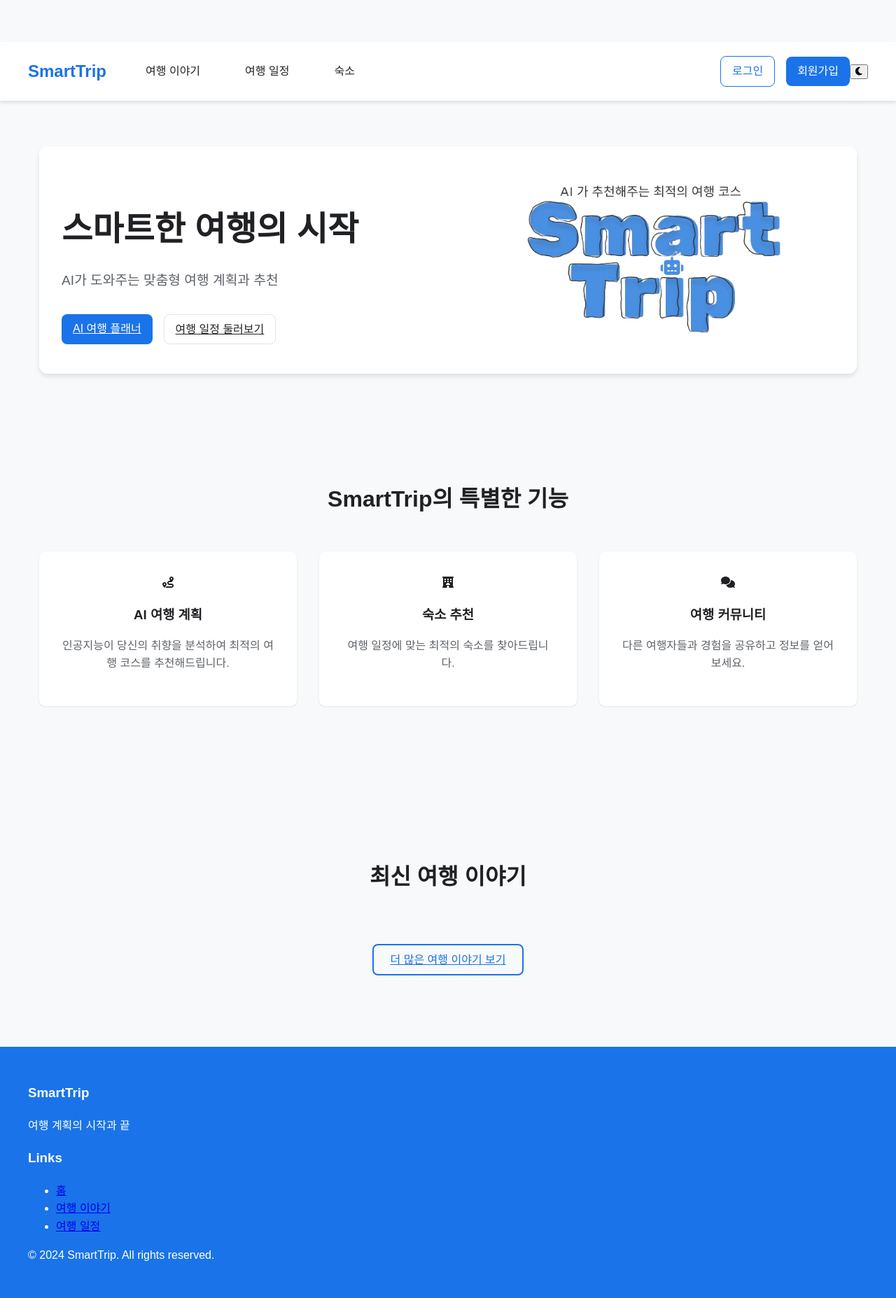
After one commit to choi-sun1/TTproject, a Django app: template templates/home.html in a window 1280 px wide. The commit adds this page. Shown: the whole page at 70% size. Run offline with Django 4.2, Linux system fonts and the light colour scheme; the template is opened without the code that fills it, so the values that code supplies are empty.

```diff
--- a/accounts/urls.py
+++ b/accounts/urls.py
@@ -12,6 +12,7 @@ urlpatterns = [
     path('profile/', views.profile_view, name='profile'),
     path('profile/edit/', views.profile_edit, name='profile_edit'),
     path('profile/<str:nickname>/', views.UserProfileView.as_view(), name='user_profile'),
+    path('settings/', views.settings_view, name='settings'),
 
     # 비밀번호 재설정 URL 패턴 추가
     path('password_reset/',
--- a/accounts/views.py
+++ b/accounts/views.py
@@ -93,3 +93,7 @@ def profile_edit(request):
         'user': request.user
     }
     return render(request, 'accounts/profile_edit.html', context)
+
+@login_required
+def settings_view(request):
+    return render(request, 'accounts/settings.html')
--- a/articles/urls.py
+++ b/articles/urls.py
@@ -1,7 +1,7 @@
 from django.urls import path
 from . import views
 
-app_name = 'articles'
+app_name = 'articles'  # 네임스페이스 설정
 
 urlpatterns = [
     # Frontend URLs
--- a/static/css/components.css
+++ b/static/css/components.css
@@ -35,49 +35,33 @@
 
 /* 버튼 스타일 */
 .btn {
-    padding: 0.75rem 1.5rem;
+    padding: 0.5rem 1rem;
     border-radius: var(--radius-md);
-    border: none;
-    font-weight: 500;
+    transition: all 0.3s ease;
     cursor: pointer;
-    transition: all 0.2s ease;
-    text-decoration: none;
-    display: inline-flex;
-    align-items: center;
-    justify-content: center;
-    gap: 0.5rem;
 }
 
 .btn-primary {
     background-color: var(--primary-color);
-    color: white;
-    box-shadow: var(--shadow-sm);
-}
-
-.btn-primary:hover {
-    background-color: var(--secondary-dark);
-    box-shadow: var(--shadow-md);
-    transform: translateY(-1px);
+    color: var(--btn-text);
 }
 
 .btn-secondary {
     background-color: var(--surface-bg);
-    color: var(--primary-color);
+    color: var(--text-primary);
     border: 1px solid var(--border-color);
 }
 
-.btn-secondary:hover {
-    background-color: var(--background-color);
+.btn-outline {
+    background: transparent;
+    border: 2px solid var(--primary-color);
+    color: var(--primary-color);
 }
 
+/* 카드 스타일 */
 .card {
-    background: var(--surface-bg);
+    background-color: var(--surface-bg);
     border: 1px solid var(--border-color);
     border-radius: var(--radius-md);
     box-shadow: var(--shadow-sm);
-    transition: box-shadow 0.2s ease;
 }
-
-.card:hover {
-    box-shadow: var(--shadow-md);
-}
--- a/static/css/home.css
+++ b/static/css/home.css
@@ -7,79 +7,94 @@ body {
 .home-container {
     max-width: 1200px;
     margin: 0 auto;
-    padding: 2rem 1rem;
+    padding: 0 1rem;
 }
 
+/* Hero Section */
 .hero-section {
-    background: linear-gradient(135deg,
-        rgba(var(--primary-color-rgb), 0.1) 0%,
-        rgba(var(--secondary-color-rgb), 0.1) 100%);
-    padding: 5rem 0;
+    display: flex;
+    align-items: center;
+    justify-content: space-between;
+    gap: 2rem;
+    margin: 4rem 0;
+    padding: 2rem;
+    background: var(--surface-bg);
     border-radius: var(--radius-lg);
-    text-align: center;
-    position: relative;
-    overflow: hidden;
+    box-shadow: var(--shadow-md);
 }
 
-.hero-section::before {
-    content: '';
-    position: absolute;
-    top: 0;
-    left: 0;
-    right: 0;
-    bottom: 0;
-    background: url('../images/pattern.svg') center/cover;
-    opacity: 0.1;
-    z-index: 0;
+.hero-content {
+    flex: 1;
 }
 
-.hero-section > * {
-    position: relative;
-    z-index: 1;
+.hero-content h1 {
+    font-size: 3rem;
+    color: var(--text-primary);
+    margin-bottom: 1rem;
 }
 
-.hero-section h1 {
-    font-size: 2.5rem;
-    margin-bottom: 1rem;
-    color: var(--primary-color);
-}
-
-.hero-section p {
+.hero-content p {
     font-size: 1.2rem;
-    color: #666;
+    color: var(--text-secondary);
     margin-bottom: 2rem;
 }
 
 .hero-buttons {
     display: flex;
     gap: 1rem;
-    justify-content: center;
 }
 
+.hero-image {
+    flex: 1;
+    max-width: 500px;
+}
+
+.hero-image img {
+    width: 100%;
+    height: auto;
+    border-radius: var(--radius-lg);
+}
+
+/* Features Section */
 .features-section {
+    padding: 4rem 0;
+}
+
+.section-title {
+    text-align: center;
+    color: var(--text-primary);
+    font-size: 2rem;
+    margin-bottom: 3rem;
+}
+
+.features-grid {
     display: grid;
-    grid-template-columns: repeat(auto-fit, minmax(300px, 1fr));
+    grid-template-columns: repeat(auto-fit, minmax(250px, 1fr));
     gap: 2rem;
-    padding: 2rem 0;
+    margin-bottom: 4rem;
 }
 
 .feature-card {
+    padding: 2rem;
     background: var(--surface-bg);
-    border-radius: var(--radius-lg);
-    padding: 2rem;
-    box-shadow: var(--card-shadow);
-    transition: all 0.3s ease;
-    border: 1px solid var(--border-color);
+    border-radius: var(--radius-md);
+    box-shadow: var(--shadow-sm);
+    text-align: center;
+    transition: transform 0.3s ease;
 }
 
 .feature-card:hover {
-    transform: translateY(-4px);
-    box-shadow: var(--shadow-lg);
-    border-color: var(--primary-color);
+    transform: translateY(-5px);
+}
+
+.feature-card i {
+    font-size: 2.5rem;
+    color: var(--primary-color);
+    margin-bottom: 1rem;
 }
 
 .feature-card h3 {
-    color: var(--primary-color);
+    color: var(--text-primary);
     margin-bottom: 1rem;
 }
 
@@ -87,16 +102,52 @@ body {
     color: var(--text-secondary);
 }
 
+/* Recent Articles Section */
+.recent-articles {
+    padding: 4rem 0;
+}
+
+.articles-grid {
+    display: grid;
+    grid-template-columns: repeat(auto-fill, minmax(300px, 1fr));
+    gap: 2rem;
+    margin-bottom: 2rem;
+}
+
+.view-more {
+    text-align: center;
+    margin-top: 2rem;
+}
+
+.btn-outline {
+    background: transparent;
+    border: 2px solid var(--primary-color);
+    color: var(--primary-color);
+    padding: 0.75rem 1.5rem;
+    border-radius: var(--radius-md);
+    transition: all 0.3s ease;
+}
+
+.btn-outline:hover {
+    background: var(--primary-color);
+    color: white;
+}
+
 @media (max-width: 768px) {
     .hero-section {
-        padding: 2rem 1rem;
+        flex-direction: column;
+        text-align: center;
     }
 
-    .hero-section h1 {
+    .hero-content h1 {
         font-size: 2rem;
     }
 
     .hero-buttons {
-        flex-direction: column;
+        justify-content: center;
+    }
+
+    .features-grid {
+        grid-template-columns: 1fr;
     }
 }
--- a/static/css/navbar.css
+++ b/static/css/navbar.css
@@ -255,17 +255,226 @@
     display: none;
 }
 
-/* 다크 테마 색상 변수 */
-:root {
-    --bg-color: #ffffff;
-    --text-color: #333333;
-    --nav-bg: #ffffff;
-    --nav-border: #eaeaea;
+/* 프로필 이미지 컨테이너 스타일 */
+.profile-image-container {
+    width: 36px;
+    height: 36px;
+    border-radius: 50%;
+    overflow: hidden;
+    border: 2px solid var(--primary-color);
+    transition: all 0.3s ease;
+    position: relative;
 }
 
-[data-theme="dark"] {
-    --bg-color: #1a1a1a;
-    --text-color: #ffffff;
-    --nav-bg: #2d2d2d;
-    --nav-border: #3d3d3d;
+.profile-image {
+    width: 100%;
+    height: 100%;
+    object-fit: cover;
+    transition: transform 0.3s ease;
 }
+
+.profile-button {
+    display: flex;
+    align-items: center;
+    gap: 0.5rem;
+    background: none;
+    border: none;
+    cursor: pointer;
+    color: var(--text-primary);
+    padding: 0.5rem;
+    border-radius: var(--radius-md);
+    transition: background-color 0.3s ease;
+}
+
+.profile-button:hover .profile-image-container {
+    box-shadow: 0 0 0 2px var(--primary-color);
+}
+
+.profile-button:hover .profile-image {
+    transform: scale(1.1);
+}
+
+/* 드롭다운 메뉴 스타일 */
+.profile-dropdown {
+    position: relative;
+    display: inline-block;
+}
+
+.dropdown-content {
+    display: none;
+    position: absolute;
+    right: 0;
+    top: 100%;
+    min-width: 160px;
+    background-color: var(--surface-bg);
+    border: 1px solid var(--border-color);
+    border-radius: var(--radius-md);
+    box-shadow: var(--shadow-md);
+    z-index: 1000;
+    overflow: hidden;
+}
+
+.profile-dropdown:hover .dropdown-content {
+    display: block;
+}
+
+.dropdown-content a {
+    color: var(--text-primary);
+    padding: 0.75rem 1rem;
+    text-decoration: none;
+    display: block;
+    transition: background-color 0.2s ease;
+}
+
+.dropdown-content a:hover {
+    background-color: var(--background-color);
+}
+
+.logout-link {
+    border-top: 1px solid var(--border-color);
+    color: var(--danger-color) !important;
+}
+
+/* 인증 버튼 스타일 */
+.auth-button {
+    padding: 0.5rem 1rem;
+    border-radius: var(--radius-md);
+    text-decoration: none;
+    transition: all 0.3s ease;
+}
+
+.login {
+    color: var(--primary-color);
+    border: 1px solid var(--primary-color);
+}
+
+.signup {
+    background-color: var(--primary-color);
+    color: white;
+}
+
+.login:hover {
+    background-color: var(--primary-color);
+    color: white;
+}
+
+.signup:hover {
+    background-color: var(--secondary-dark);
+}
+
+/* 모바일 반응형 */
+@media (max-width: 768px) {
+    .profile-button {
+        padding: 0.25rem;
+    }
+
+    .profile-image-container {
+        width: 32px;
+        height: 32px;
+    }
+
+    .username {
+        display: none;
+    }
+
+    .dropdown-content {
+        right: -1rem;
+    }
+}
+
+/* ...existing code... */
+
+.navbar-container {
+    max-width: 1200px;
+    margin: 0 auto;
+    padding: 0 1rem;
+    display: flex;
+    align-items: center;
+    justify-content: space-between;
+    height: 60px;
+}
+
+.navbar-logo {
+    font-size: 1.5rem;
+    font-weight: bold;
+    color: var(--primary-color);
+    text-decoration: none;
+    flex-shrink: 0;
+}
+
+.navbar-menu {
+    display: flex;
+    align-items: center;
+    gap: 2rem;
+    margin: 0 2rem;
+    flex-grow: 1;
+}
+
+.navbar-menu a {
+    color: var(--text-primary);
+    text-decoration: none;
+    font-weight: 500;
+    padding: 0.5rem 1rem;
+    border-radius: var(--radius-md);
+    transition: all 0.2s ease;
+}
+
+.navbar-menu a:hover {
+    background-color: var(--background-color);
+}
+
+.navbar-auth {
+    display: flex;
+    align-items: center;
+    gap: 1rem;
+    margin-left: auto;
+}
+
+.navbar-actions {
+    display: flex;
+    align-items: center;
+    gap: 1rem;
+}
+
+.mobile-menu-button {
+    display: none;
+}
+
+@media (max-width: 768px) {
+    .navbar-menu {
+        display: none;
+        position: absolute;
+        top: 60px;
+        left: 0;
+        right: 0;
+        background: var(--surface-bg);
+        padding: 1rem;
+        flex-direction: column;
+        gap: 1rem;
+        border-bottom: 1px solid var(--border-color);
+    }
+
+    .navbar-menu.active {
+        display: flex;
+    }
+
+    .mobile-menu-button {
+        display: block;
+        background: none;
+        border: none;
+        color: var(--text-primary);
+        font-size: 1.25rem;
+        cursor: pointer;
+        padding: 0.5rem;
+    }
+
+    .navbar-auth {
+        margin-left: 0;
+    }
+
+    .username {
+        display: none;
+    }
+}
+
+/* ...existing code... */
--- a/static/css/style.css
+++ b/static/css/style.css
@@ -95,22 +95,6 @@ input::placeholder, textarea::placeholder {
     padding: 0 15px;
 }
 
-/* Navbar Styles */
-.navbar {
-    background-color: var(--primary-color);
-    padding: 1rem 0;
-}
-
-.navbar a {
-    color: white;
-    text-decoration: none;
-    padding: 0.5rem 1rem;
-}
-
-.navbar-menu a {
-    color: var(--text-primary);
-}
-
 /* Footer Styles */
 .footer {
     background-color: var(--primary-color);
@@ -124,19 +108,6 @@ input::placeholder, textarea::placeholder {
     color: var(--text-primary);
 }
 
-.article-card {
-    background-color: var(--surface-bg);
-    color: var(--text-primary);
-}
-
-.article-title {
-    color: var(--text-primary);
-}
-
-.article-excerpt {
-    color: var(--text-secondary);
-}
-
 /* Responsive Design */
 @media (max-width: 768px) {
     .container {
--- a/static/js/navbar.js
+++ b/static/js/navbar.js
@@ -44,4 +44,17 @@ document.addEventListener('DOMContentLoaded', function() {
             });
         }
     });
+
+    const mobileMenuButton = document.querySelector('.mobile-menu-button');
+
+    mobileMenuButton.addEventListener('click', function() {
+        navbarMenu.classList.toggle('active');
+    });
+
+    // 화면 크기가 변경될 때 메뉴 상태 초기화
+    window.addEventListener('resize', function() {
+        if (window.innerWidth > 768) {
+            navbarMenu.classList.remove('active');
+        }
+    });
 });
--- a/static/js/theme.js
+++ b/static/js/theme.js
@@ -1,53 +1,42 @@
-document.addEventListener('DOMContentLoaded', () => {
-    const themeToggle = document.getElementById('theme-toggle');
-    const htmlElement = document.documentElement;
-    const bodyElement = document.body;
+document.addEventListener('DOMContentLoaded', function() {
+    // 테마 토글 버튼 요소 가져오기
+    const themeToggle = document.querySelector('.theme-toggle');
 
     // 저장된 테마 불러오기
-    const loadTheme = () => {
-        const savedTheme = localStorage.getItem('theme') || 'light';
-        applyTheme(savedTheme);
-    };
+    const currentTheme = localStorage.getItem('theme') || 'light';
+    document.documentElement.setAttribute('data-theme', currentTheme);
+    document.body.setAttribute('data-theme', currentTheme);
 
-    // 테마 적용 함수
-    const applyTheme = (theme) => {
-        htmlElement.setAttribute('data-theme', theme);
-        bodyElement.setAttribute('data-theme', theme);
-        updateThemeIcon(theme);
-    };
+    // 아이콘 업데이트
+    updateThemeIcon(currentTheme);
 
-    // 아이콘 업데이트 함수
-    const updateThemeIcon = (theme) => {
-        if (!themeToggle) return;
+    // 테마 토글 이벤트 리스너
+    themeToggle.addEventListener('click', function() {
+        const currentTheme = document.documentElement.getAttribute('data-theme');
+        const newTheme = currentTheme === 'light' ? 'dark' : 'light';
 
-        const sunIcon = themeToggle.querySelector('.fa-sun');
-        const moonIcon = themeToggle.querySelector('.fa-moon');
+        // HTML과 body에 테마 적용
+        document.documentElement.setAttribute('data-theme', newTheme);
+        document.body.setAttribute('data-theme', newTheme);
 
-        if (sunIcon && moonIcon) {
-            if (theme === 'dark') {
-                sunIcon.style.display = 'inline-block';
-                moonIcon.style.display = 'none';
-            } else {
-                sunIcon.style.display = 'none';
-                moonIcon.style.display = 'inline-block';
-            }
-        }
-    };
+        // 로컬 스토리지에 테마 저장
+        localStorage.setItem('theme', newTheme);
 
-    // 초기 테마 로드
-    loadTheme();
+        // 아이콘 업데이트
+        updateThemeIcon(newTheme);
+    });
+});
 
-    // 테마 토글 버튼 이벤트 리스너
-    if (themeToggle) {
-        themeToggle.addEventListener('click', () => {
-            const currentTheme = htmlElement.getAttribute('data-theme');
-            const newTheme = currentTheme === 'light' ? 'dark' : 'light';
+// 아이콘 업데이트 함수
+function updateThemeIcon(theme) {
+    const themeToggle = document.querySelector('.theme-toggle');
+    const icon = themeToggle.querySelector('i');
 
-            applyTheme(newTheme);
-            localStorage.setItem('theme', newTheme);
-
-            // 쿠키에도 테마 저장 (서버 사이드 렌더링을 위해)
-            document.cookie = `darkMode=${newTheme}; path=/; max-age=${365 * 24 * 60 * 60}`;
-        });
+    if (theme === 'dark') {
+        icon.classList.remove('fa-moon');
+        icon.classList.add('fa-sun');
+    } else {
+        icon.classList.remove('fa-sun');
+        icon.classList.add('fa-moon');
     }
-});
+}
--- /dev/null
+++ b/templates/home.html
@@ -0,0 +1,80 @@
+{% extends 'base.html' %}
+{% load static %}
+
+{% block title %}SmartTrip - 스마트한 여행 플래너{% endblock %}
+
+{% block extra_css %}
+<link rel="stylesheet" href="{% static 'css/home.css' %}">
+{% endblock %}
+
+{% block content %}
+<main class="home-container">
+    <!-- Hero Section -->
+    <section class="hero-section">
+        <div class="hero-content">
+            <h1>스마트한 여행의 시작</h1>
+            <p>AI가 도와주는 맞춤형 여행 계획과 추천</p>
+            <div class="hero-buttons">
+                {% if user.is_authenticated %}
+                    <a href="{% url 'chatbot:chat' %}" class="btn btn-primary">AI 여행 플래너</a>
+                {% else %}
+                    <a href="{% url 'accounts:login' %}?next={% url 'chatbot:chat' %}" class="btn btn-primary">AI 여행 플래너</a>
+                {% endif %}
+                <a href="{% url 'itineraries:list' %}" class="btn btn-secondary">여행 일정 둘러보기</a>
+            </div>
+        </div>
+        <div class="hero-image">
+            <img src="{% static 'images/hero-image.png' %}" alt="Travel Planning">
+        </div>
+    </section>
+
+    <!-- Features Section -->
+    <section class="features-section">
+        <h2 class="section-title">SmartTrip의 특별한 기능</h2>
+        <div class="features-grid">
+            <div class="feature-card">
+                <i class="fas fa-route"></i>
+                <h3>AI 여행 계획</h3>
+                <p>인공지능이 당신의 취향을 분석하여 최적의 여행 코스를 추천해드립니다.</p>
+            </div>
+            <div class="feature-card">
+                <i class="fas fa-hotel"></i>
+                <h3>숙소 추천</h3>
+                <p>여행 일정에 맞는 최적의 숙소를 찾아드립니다.</p>
+            </div>
+            <div class="feature-card">
+                <i class="fas fa-comments"></i>
+                <h3>여행 커뮤니티</h3>
+                <p>다른 여행자들과 경험을 공유하고 정보를 얻어보세요.</p>
+            </div>
+        </div>
+    </section>
+
+    <!-- Recent Articles Section -->
+    <section class="recent-articles">
+        <h2 class="section-title">최신 여행 이야기</h2>
+        <div class="articles-grid">
+            {% for article in recent_articles %}
+            <article class="article-card">
+                {% if article.image %}
+                <div class="article-image">
+                    <img src="{{ article.image.url }}" alt="{{ article.title }}">
+                </div>
+                {% endif %}
+                <div class="article-content">
+                    <h3><a href="{% url 'articles:detail' article.pk %}">{{ article.title }}</a></h3>
+                    <p class="article-excerpt">{{ article.content|truncatewords:30 }}</p>
+                    <div class="article-meta">
+                        <span class="author">{{ article.author.nickname }}</span>
+                        <span class="date">{{ article.created_at|date:"Y.m.d" }}</span>
+                    </div>
+                </div>
+            </article>
+            {% endfor %}
+        </div>
+        <div class="view-more">
+            <a href="{% url 'articles:list' %}" class="btn btn-outline">더 많은 여행 이야기 보기</a>
+        </div>
+    </section>
+</main>
+{% endblock %}
--- a/templates/includes/navbar.html
+++ b/templates/includes/navbar.html
@@ -1,46 +1,46 @@
 <nav class="navbar">
-    <div class="container">
-        <div class="navbar-brand">
-            <a href="{% url 'home' %}" class="brand-logo">SmartTrip</a>
-        </div>
+    <div class="navbar-container">
+        <a href="{% url 'home' %}" class="navbar-logo">SmartTrip</a>
+
         <div class="navbar-menu">
-            <a href="{% url 'articles:list' %}" class="nav-link">여행 이야기</a>
-            <a href="{% url 'itineraries:list' %}" class="nav-link">여행 일정</a>
-            <a href="{% url 'stays:list' %}" class="nav-link">숙소</a>
-            <a href="{% url 'chatbot:chat' %}" class="nav-link">AI 여행 플래너</a>
-
+            <a href="{% url 'articles:list' %}">여행 이야기</a>
+            <a href="{% url 'itineraries:list' %}">여행 일정</a>
+            <a href="{% url 'stays:list' %}">숙소</a>
             {% if user.is_authenticated %}
-                <a href="{% url 'accounts:profile' %}" class="nav-link">내 프로필</a>
-                <a href="{% url 'accounts:logout' %}" class="nav-link">로그아웃</a>
-            {% else %}
-                <a href="{% url 'accounts:login' %}" class="nav-link">로그인</a>
-                <a href="{% url 'accounts:signup' %}" class="nav-link">회원가입</a>
+                <a href="{% url 'chatbot:chat' %}">AI 플래너</a>
             {% endif %}
         </div>
-        <div class="navbar-end">
-            <!-- 테마 토글 버튼 추가 -->
-            <button id="theme-toggle" class="theme-toggle-btn">
-                <i class="fas fa-sun"></i>
-                <i class="fas fa-moon"></i>
-            </button>
 
+        <div class="navbar-auth">
             {% if user.is_authenticated %}
-                <div class="user-menu">
-                    <button class="profile-btn">
+                <div class="profile-dropdown">
+                    <button class="profile-button">
                         {% if user.profile_image %}
-                            <img src="{{ user.profile_image.url }}" alt="프로필">
+                            <div class="profile-image-container">
+                                <img src="{{ user.profile_image.url }}" alt="{{ user.username }}" class="profile-image">
+                            </div>
                         {% else %}
-                            <i class="fas fa-user"></i>
+                            <i class="fas fa-user-circle"></i>
                         {% endif %}
+                        <span class="username">{{ user.nickname|default:user.username }}</span>
                     </button>
-                    <!-- ...existing dropdown menu code... -->
+                    <div class="dropdown-content">
+                        <a href="{% url 'accounts:profile' %}">프로필</a>
+                        <a href="{% url 'accounts:logout' %}" class="logout-link">로그아웃</a>
+                    </div>
                 </div>
             {% else %}
-                <div class="auth-buttons">
-                    <a href="{% url 'accounts:login' %}" class="btn btn-outline">로그인</a>
-                    <a href="{% url 'accounts:signup' %}" class="btn btn-primary">회원가입</a>
-                </div>
+                <a href="{% url 'accounts:login' %}" class="auth-button login">로그인</a>
+                <a href="{% url 'accounts:signup' %}" class="auth-button signup">회원가입</a>
             {% endif %}
         </div>
+
+        <button class="theme-toggle" aria-label="테마 변경">
+            <i class="fas fa-moon"></i>
+        </button>
+
+        <button class="mobile-menu-button" aria-label="메뉴">
+            <i class="fas fa-bars"></i>
+        </button>
     </div>
 </nav>
```
Also changed, not shown: smart_trip/urls.py (+6 -6 lines), templates/index.html (deleted, +0 -40 lines), static/images/hero-image.jpg (added), static/images/hero-image.png (added).
